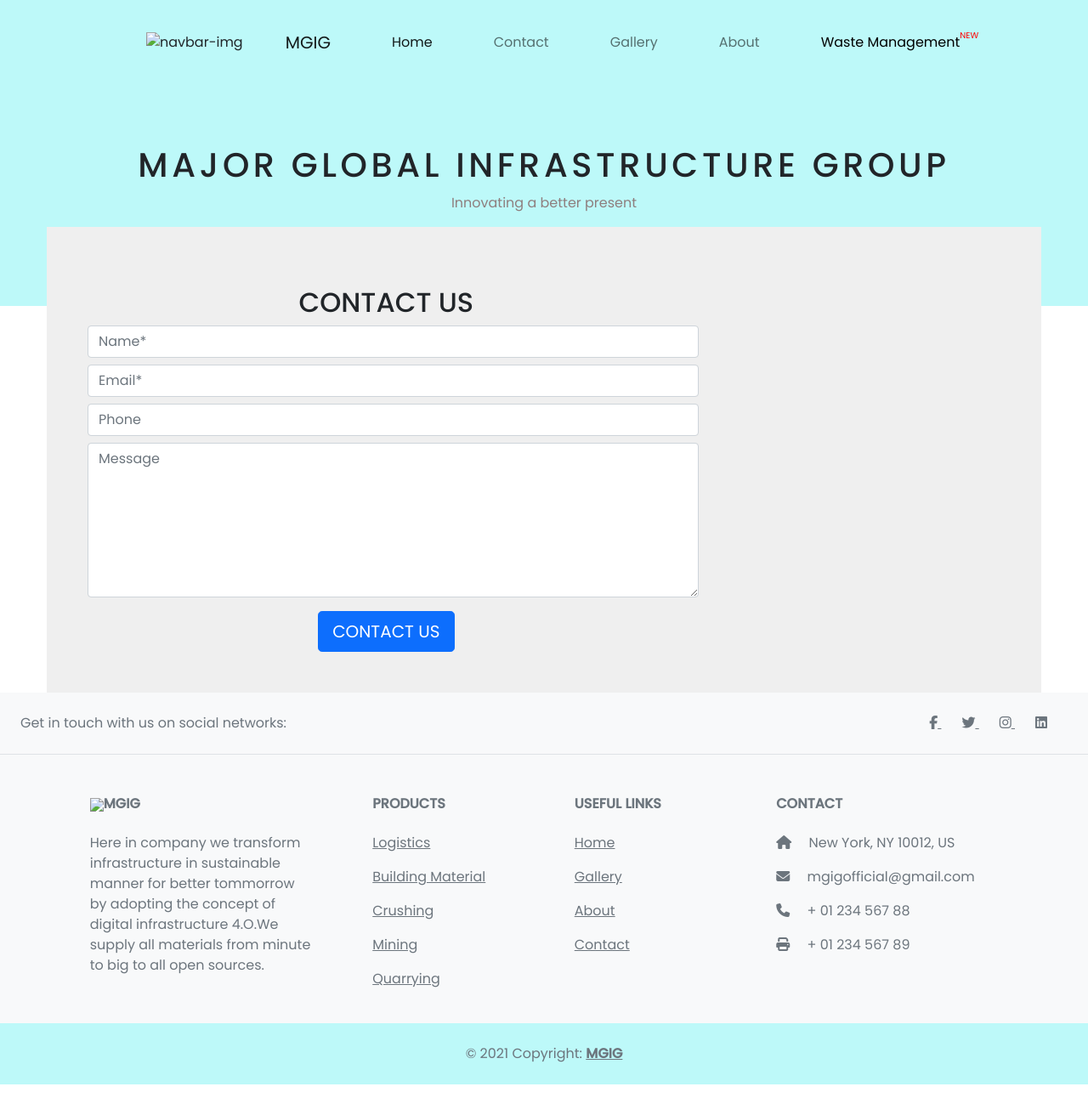
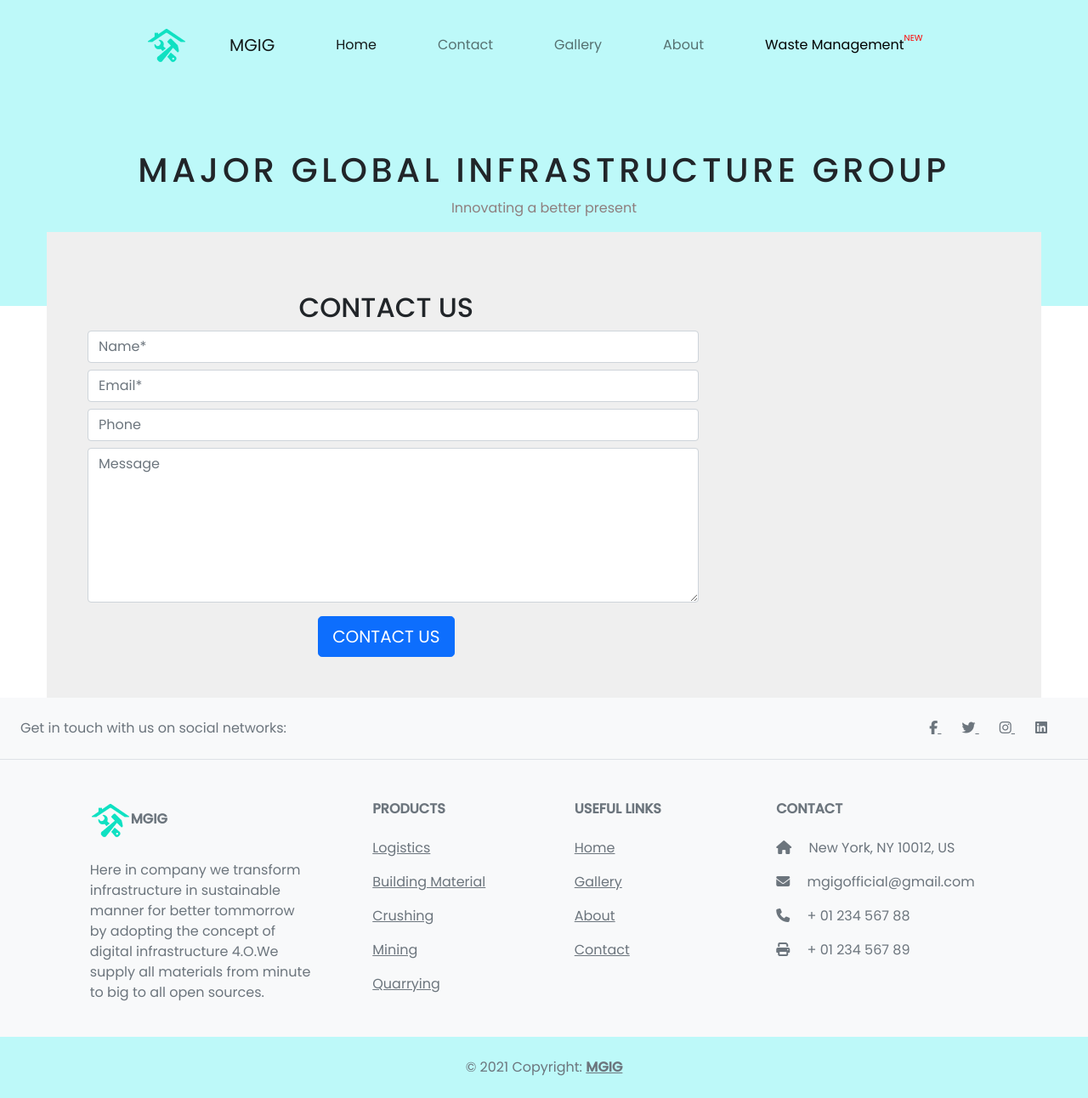
Before and after one commit to Abhishekains/mgig, a plain HTML site: page contact.html in a window 1280 px wide. Shown: the whole page at 85% size. Drawn offline with nearby package versions, Linux system fonts and the light colour scheme; files that its build step writes are made by us from their sources.

Commit message:
Update contact.html

```diff
--- a/contact.html
+++ b/contact.html
@@ -13,7 +13,7 @@
 <script src="https://kit.fontawesome.com/f59ba2e577.js" crossorigin="anonymous"></script>
   <!-- Bootstrap CSS -->
     <link href="https://cdn.jsdelivr.net/npm/bootstrap@5.1.3/dist/css/bootstrap.min.css" rel="stylesheet" integrity="sha384-1BmE4kWBq78iYhFldvKuhfTAU6auU8tT94WrHftjDbrCEXSU1oBoqyl2QvZ6jIW3" crossorigin="anonymous">
-    <link rel="stylesheet" href="css/style.css">
+    <link rel="stylesheet" href="style.css">
     <style media="screen">
 
     #contact {
@@ -34,7 +34,7 @@
     <section id="top-container">
       <div class="container-fluid">
       <nav class="navbar navbar-expand-lg navbar-light">
-        <img src="images/brand-img.png" alt="navbar-img">
+        <img src="brand-img.png" alt="navbar-img">
         <a class="navbar-brand" href="#">MGIG</a>
         <button class="navbar-toggler" type="button" data-bs-toggle="collapse" data-bs-target="#navbarNav" aria-controls="navbarNav" aria-expanded="false" aria-label="Toggle navigation">
           <span class="navbar-toggler-icon">
@@ -139,7 +139,7 @@
         <div class="col-md-3 col-lg-4 col-xl-3 mx-auto mb-4">
           <!-- Content -->
           <h6 class="text-uppercase fw-bold mb-4">
-            <i><img src="images/brand-img.png"/></i>MGIG
+            <i><img src="brand-img.png"/></i>MGIG
           </h6>
           <p>
             Here in company we transform infrastructure in sustainable manner for better tommorrow by adopting the concept of digital infrastructure 4.O.We supply all materials from minute to big to all open sources.
```
